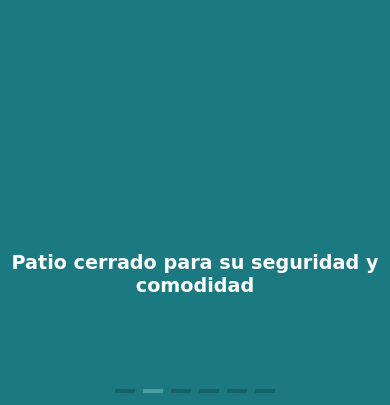
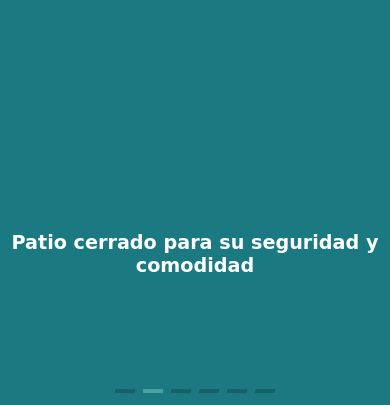
Before and after one commit to GlauciusZacher/paraisochui, a PHP site: page / in a window 390 px wide. Shown: the part 439-844 px from the top of the page. Run offline with PHP 8.4, Linux system fonts and the light colour scheme; some web fonts are replaced.

Commit message:
Positioning index text

```diff
--- a/public_html/assets/css/main.css
+++ b/public_html/assets/css/main.css
@@ -413,19 +413,19 @@ ul.contact-info li.spacer {
 
 @media (max-width: 560px) {
     .swipertop .swiper-slide div.text {
-        top: calc(90vh - 40px);
+        top: calc(90vh - 60px);
     }
 }
 
 @media (max-width: 480px) {
     .swipertop .swiper-slide div.text {
-        top: calc(90vh - 60px);
+        top: calc(90vh - 80px);
     }
 }
 
 @media (max-width: 440px) {
     .swipertop .swiper-slide div.text {
-        top: calc(90vh - 80px);
+        top: calc(90vh - 100px);
     }
 }
 
```
